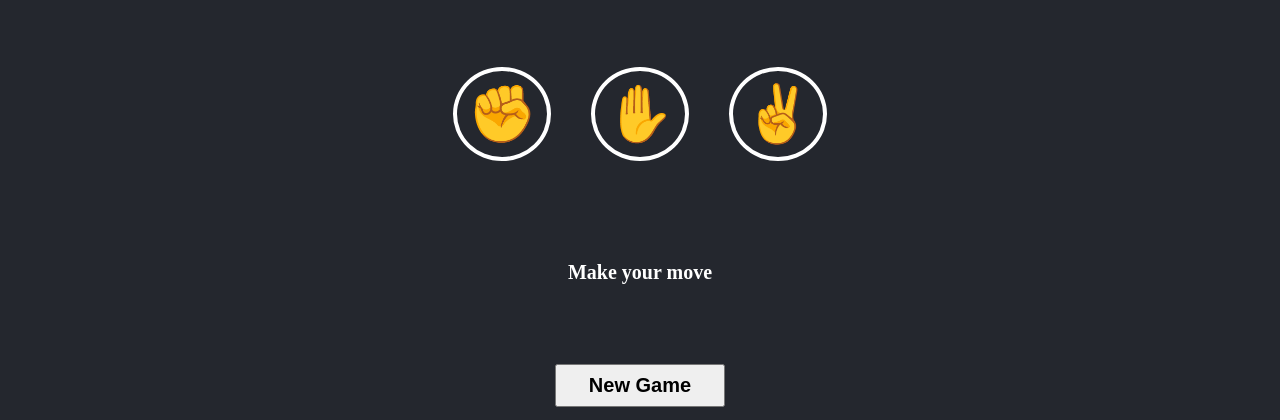
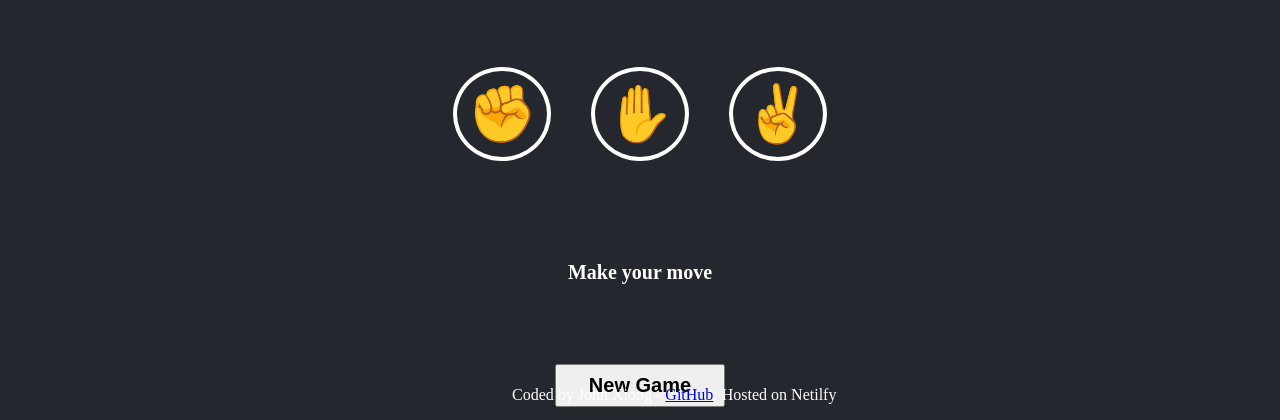
Before and after one commit to xiongjohn/rock-paper-scissor, a plain HTML site: page index.html in a window 1280 px wide. Shown: the part 380-800 px from the top of the page. Drawn offline with Linux system fonts and the light colour scheme.

Commit message:
add footer to index.html

```diff
--- a/index.html
+++ b/index.html
@@ -56,7 +56,10 @@
 
     <button class="new-game" id="new-game-button">New Game</button>
   </main>
-
+  <footer>
+    Coded by John Xiong - <a href="https://github.com/xiongjohn/rock-paper-scissor" target="" _blank>GitHub</a>: Hosted
+    on Netilfy
+  </footer>
   <script src="app.js"></script>
 </body>
 
--- a/styles.css
+++ b/styles.css
@@ -17,6 +17,14 @@ header {
 main {
   color: white;
   text-align: center;
+}
+
+footer {
+  position: absolute;
+  bottom: 0;
+  left: 40%;
+  padding-bottom: 1rem;
+  color: white;
 }
 
 .score-board {
```
